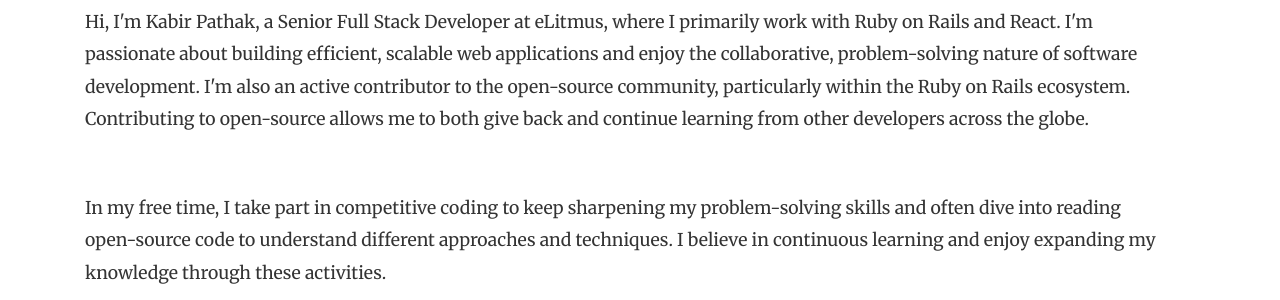
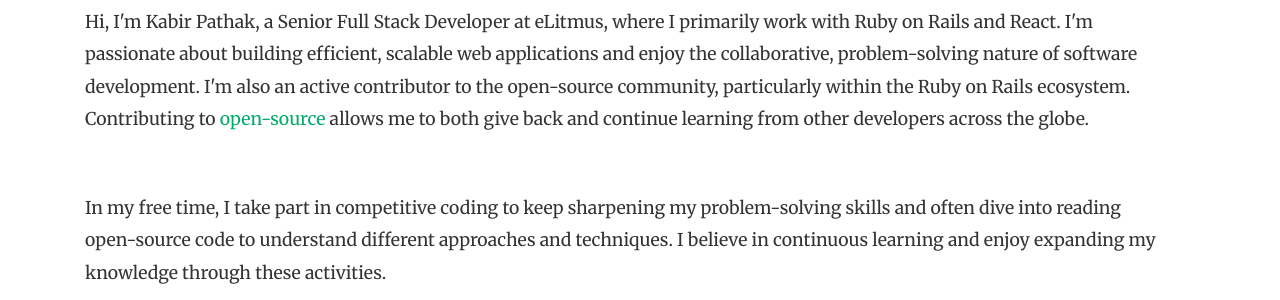
Before and after one commit to kabirpathak/kabirpathak.github.io, a Jekyll site: the page built from _pages/about.md, in a window 1280 px wide and 1367 px high. Shown: the part 329-629 px from the top of the window. Built offline with Jekyll 4.4.1, drawn with Linux system fonts in a browser that asks for light colours; nearby versions of some CDN libraries; part of the change alters nothing that is shown.

```diff
--- a/_pages/about.md
+++ b/_pages/about.md
@@ -9,7 +9,7 @@ permalink: /about
     <p>Hi, I'm Kabir Pathak, a Senior Full Stack Developer at eLitmus, where I primarily work with Ruby on Rails and React.
     I'm passionate about building efficient, scalable web applications and enjoy the collaborative, problem-solving
     nature of software development. I'm also an active contributor to the open-source community, particularly within the
-    Ruby on Rails ecosystem. Contributing to open-source allows me to both give back and continue learning from other
+    Ruby on Rails ecosystem. Contributing to <a href="https://github.com/users/kabirpathak/projects/1" target="_blank">open-source</a> allows me to both give back and continue learning from other
     developers across the globe.</p>
     <br />
     <p>In my free time, I take part in competitive coding to keep sharpening my problem-solving skills and often dive into
```
